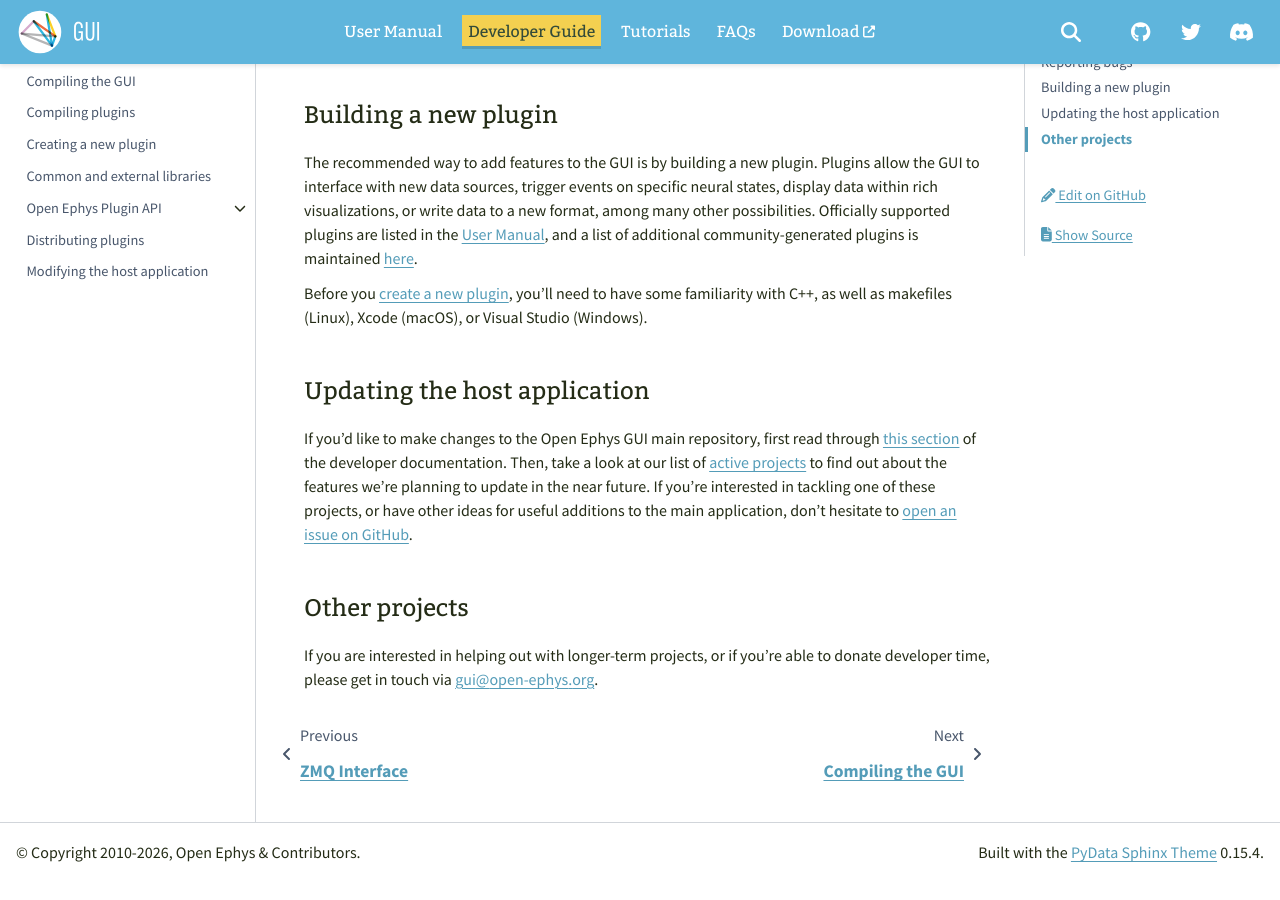
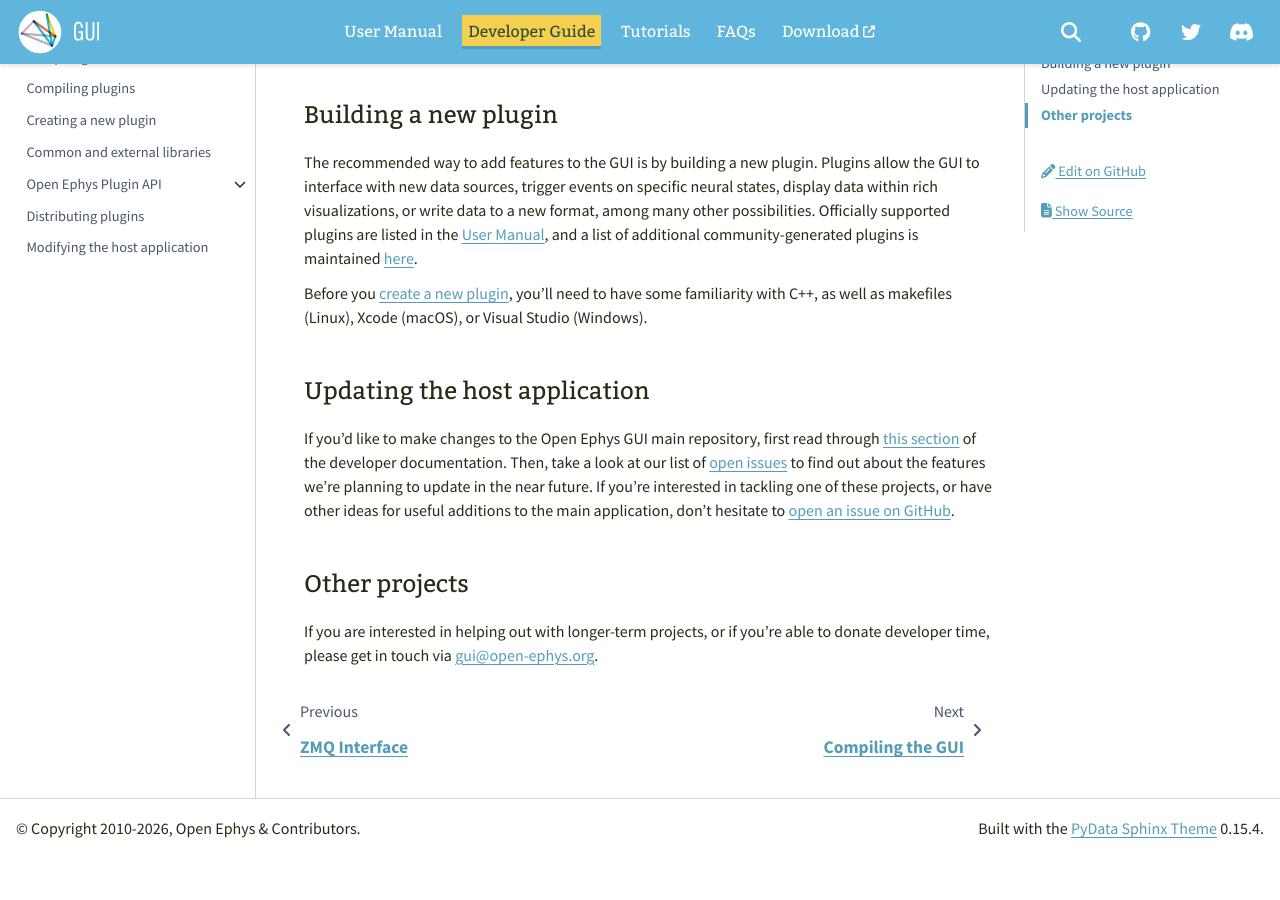
Before and after one commit to open-ephys/gui-docs, a Sphinx documentation site: the page built from source/Developer-Guide/index.rst, in a window 1280 px wide and 900 px high, scrolled down 482 px. Built offline with Sphinx 7.4.7 and the PyData theme 0.15.4, drawn with Linux system fonts in a browser that asks for light colours; after the commit the page ends 1358 px from its top, so only the background shows below that.

Commit message:
Fix broken link in Developer-Guide/index.rst

```diff
--- a/source/Developer-Guide/index.rst
+++ b/source/Developer-Guide/index.rst
@@ -24,7 +24,7 @@ Before you :ref:`create a new plugin<creatinganewplugin>`, you'll need to have s
 Updating the host application
 ------------------------------
 
-If you'd like to make changes to the Open Ephys GUI main repository, first read through :ref:`this section<modifyingthehostapplication>` of the developer documentation. Then, take a look at our list of `active projects <https://github.com/open-ephys/plugin-GUI/projects?query=is%3Aopen>`__ to find out about the features we're planning to update in the near future. If you're interested in tackling one of these projects, or have other ideas for useful additions to the main application, don't hesitate to `open an issue on GitHub <https://github.com/open-ephys/plugin-GUI/issues>`__.
+If you'd like to make changes to the Open Ephys GUI main repository, first read through :ref:`this section<modifyingthehostapplication>` of the developer documentation. Then, take a look at our list of `open issues <https://github.com/open-ephys/plugin-GUI/issues>`__ to find out about the features we're planning to update in the near future. If you're interested in tackling one of these projects, or have other ideas for useful additions to the main application, don't hesitate to `open an issue on GitHub <https://github.com/open-ephys/plugin-GUI/issues>`__.
 
 Other projects
 ---------------
```
